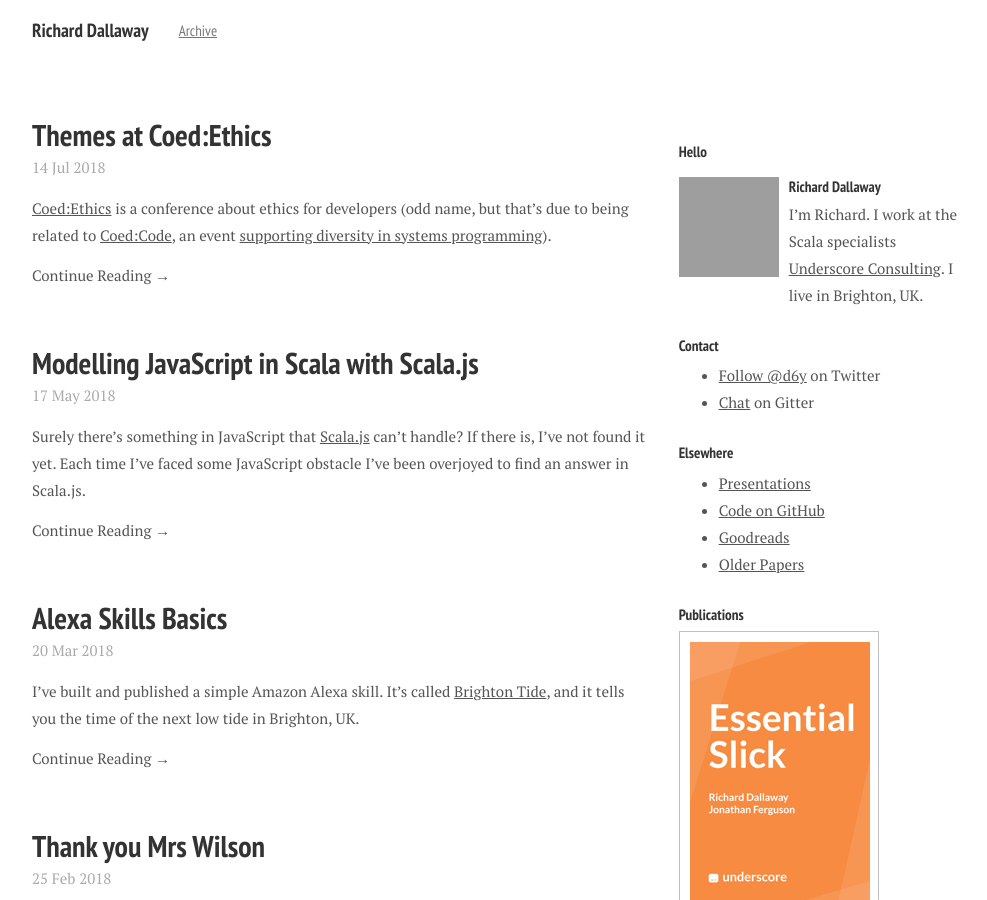
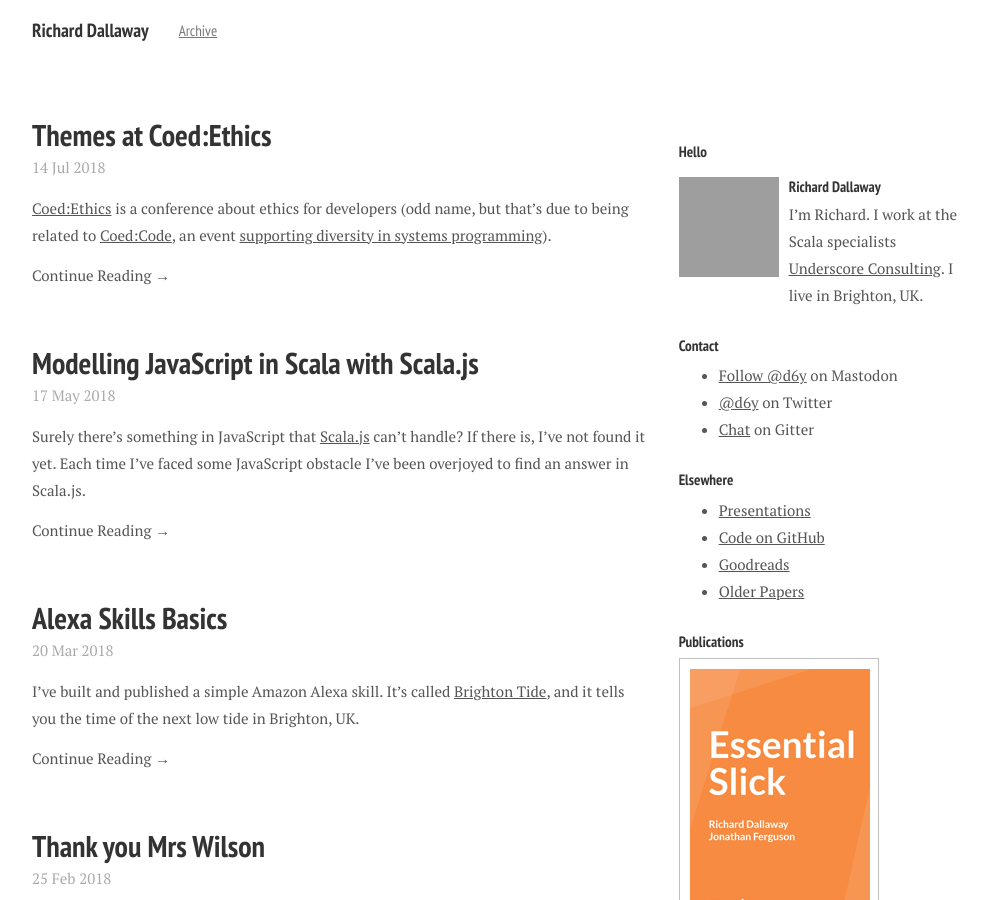
Before and after one commit to d6y/richard.dallaway.com, a Jekyll site: the page built from index.html, in a window 1280 px wide and 900 px high, cut to the strip 0-900 px from the top of the window. Shown: the whole strip, without its empty margins (138-1125 px from the left). Built offline with Jekyll 4.4.1, drawn with Linux system fonts in a browser that asks for light colours; nearby versions of some CDN libraries; some web fonts are replaced; grey boxes are pictures that could not be loaded.

Commit message:
add mastodon link

```diff
--- a/_includes/sidebar.html
+++ b/_includes/sidebar.html
@@ -19,7 +19,8 @@
 </h3>
 
 <ul>
-  <li><a href="https://twitter.com/d6y">Follow @d6y</a> on Twitter</li>
+  <li><a href="https://mastodon.social/@d6y">Follow @d6y</a> on Mastodon</li>
+  <li><a href="https://twitter.com/d6y">@d6y</a> on Twitter</li>
   <!--<li><a href="https://d6y.youcanbook.me/">Schedule a meeting</a></li>-->
   <li><a href="https://gitter.im/d6y/richard.dallaway.com">Chat</a> on Gitter</li>
 </ul>
```
